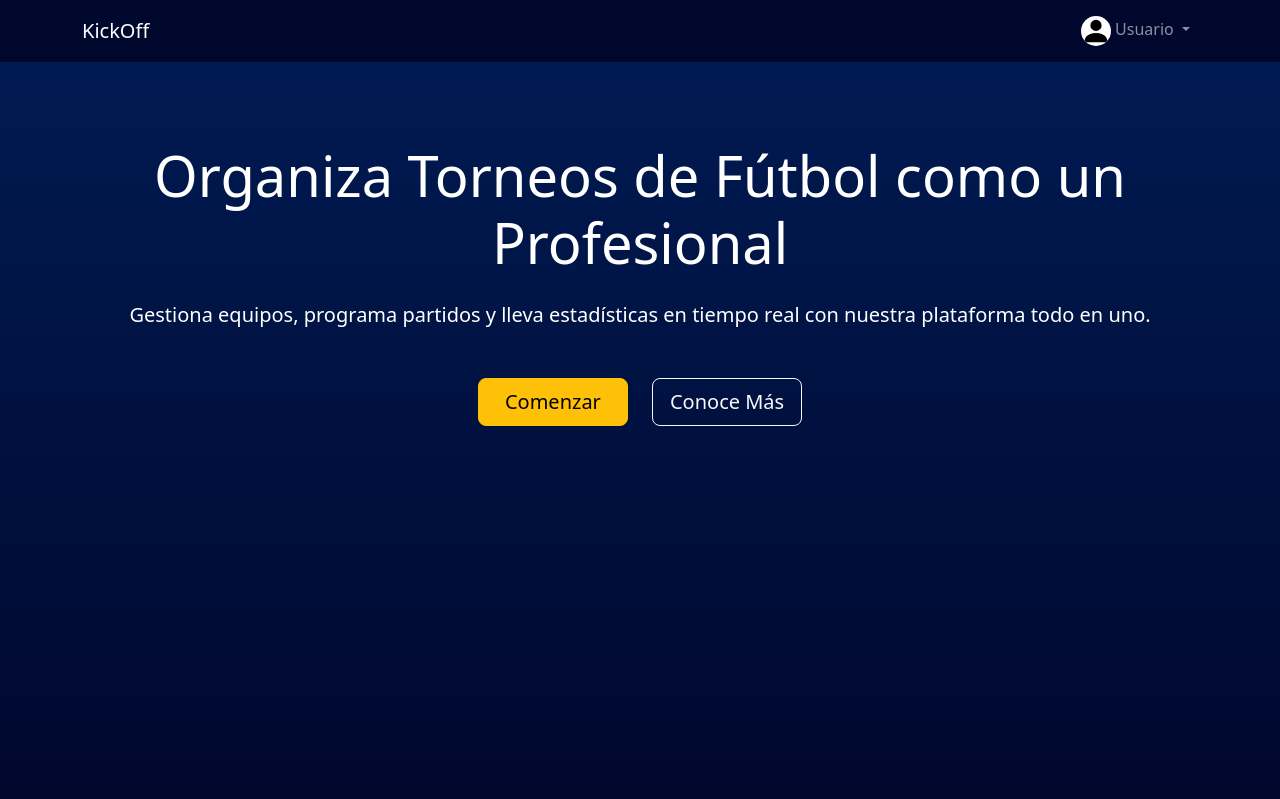
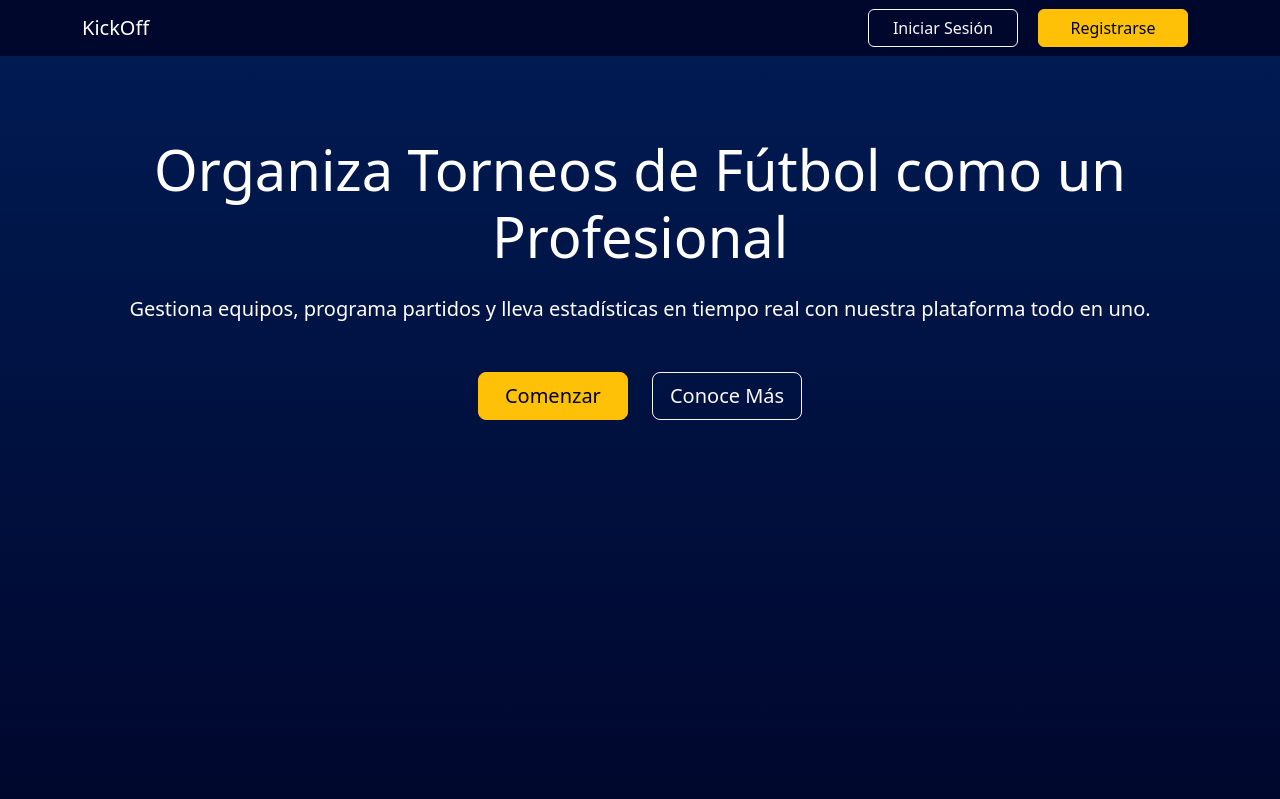
Before and after one commit to JuanT20/Torneo, a Flask app: page / in a window 1280 px wide. Shown: the top 799 px of the page. Run offline with Flask 3, Linux system fonts and the light colour scheme.

Commit message:
Update index.html

```diff
--- a/app/templates/index.html
+++ b/app/templates/index.html
@@ -19,58 +19,11 @@
       <nav class="navbar navbar-expand-lg navbar-dark">
         <div class="container">
           <a class="navbar-brand" href="#">KickOff</a>
-          {% if session['rol'] == espectador %}
-          <ul class="navbar-nav">
-            <li class="nav-item dropdown ms-auto">
-              <a
-                class="nav-link dropdown-toggle"
-                href="#"
-                id="navbarUserDropdown"
-                role="button"
-                data-bs-toggle="dropdown"
-                aria-expanded="false"
-              >
-                <img
-                  src="{{url_for('static', filename='img/avatar.svg')}}"
-                  alt="Avatar"
-                  class="rounded-circle"
-                  style="
-                    width: 30px;
-                    height: 30px;
-                    object-fit: cover;
-                    background-color: white;
-                  "
-                />
-                Usuario
-              </a>
-              <ul
-                class="dropdown-menu dropdown-menu-end"
-                aria-labelledby="navbarUserDropdown"
-              >
-                <li><p class="dropdown-item">{{correo}}</p></li>
-                <li><a class="dropdown-item" href="/perfil">Perfil</a></li>
-                <li>
-                  <a class="dropdown-item" href="/configuracion"
-                    >Configuración</a
-                  >
-                </li>
-                <li>
-                  <hr class="dropdown-divider" />
-                </li>
-                <li>
-                  <a class="dropdown-item" href="#" id="logout"
-                    >Cerrar Sesión</a
-                  >
-                </li>
-              </ul>
-            </li>
-          </ul>
-          {% else %}
+
           <div class="auth-buttons d-flex">
             <a href="/login" class="btn btn-outline-light">Iniciar Sesión</a>
             <a href="/singUp" class="btn btn-warning">Registrarse</a>
           </div>
-          {% endif %}
         </div>
       </nav>
 
```
